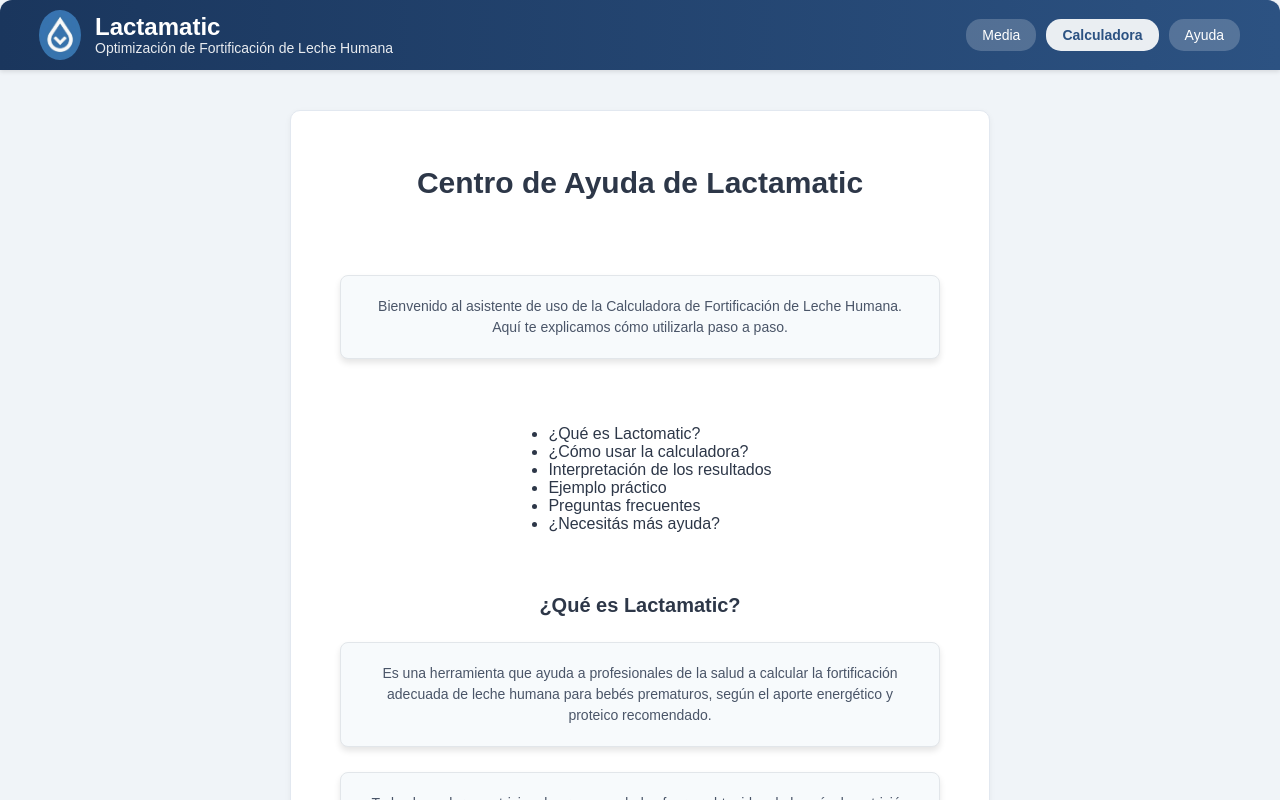
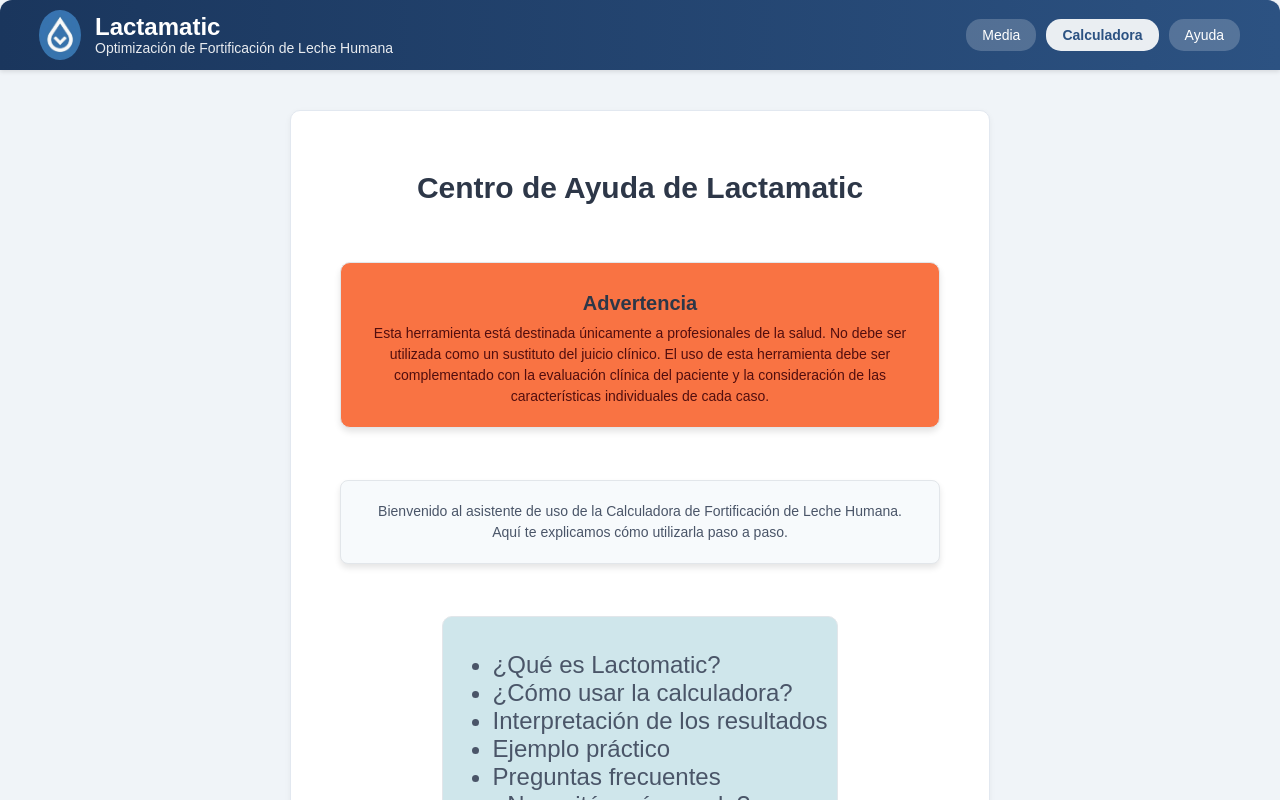
Before and after one commit to gabieb2/LactaMatic, a Next.js app: page /help in a window 1280 px wide. Shown: the top 800 px of the page. Built offline with nearby package versions, Linux system fonts and the light colour scheme; no server answers.

Commit message:
style: Disclaimer added

```diff
--- a/src/Components/helpContainer.js
+++ b/src/Components/helpContainer.js
@@ -10,9 +10,22 @@ function helpContainer() {
           <h2>Centro de Ayuda de Lactamatic</h2>
         </div>
 
+
+
+        <section id="Disclaimer">
+          <p className={styles.ayudaDisclaimer}>
+          <h3 className={styles.ayudaTitulo}>Advertencia</h3>
+            Esta herramienta está destinada únicamente a profesionales de la salud. No debe ser utilizada como un sustituto del juicio clínico.
+            El uso de esta herramienta debe ser complementado con la evaluación clínica del paciente y la consideración de las características individuales de cada caso.
+          </p>
+
+
+        </section>
+
         <p className={styles.ayudaDescripcion}>
           Bienvenido al asistente de uso de la Calculadora de Fortificación de Leche Humana. Aquí te explicamos cómo utilizarla paso a paso.
         </p>
+
 
         {/* Índice / Tabla de contenidos */}
         <nav className={styles.ayudaIndice}>
@@ -27,6 +40,7 @@ function helpContainer() {
           </ul>
         </nav>
 
+
         <section id="que-es">
           <h3 className={styles.ayudaTitulo}>¿Qué es Lactamatic?</h3>
           <p className={styles.ayudaDescripcion}>
@@ -38,8 +52,9 @@ function helpContainer() {
           <div className={styles.citationBox}>
             <p>Los valores nutricionales recomendados se obtuvieron de la guía:</p>
             <blockquote cite="https://doi.org/10.1097/MPG.0000000000003642">
-      <p>Embleton, N. D., et al. (2022). "Enteral Nutrition in Preterm Infants (2022): A Position Paper From the ESPGHAN Committee on Nutrition and Invited Experts". <em>Journal of Pediatric Gastroenterology and Nutrition</em>, 76(2), 248-268. <a href="https://doi.org/10.1097/MPG.0000000000003642" target="_blank">DOI: 10.1097/MPG.0000000000003642</a></p>
-    </blockquote></div>
+            <p>Embleton, N. D., et al. (2022). "Enteral Nutrition in Preterm Infants (2022): A Position Paper From the ESPGHAN Committee on Nutrition and Invited Experts". <em>Journal of Pediatric Gastroenterology and Nutrition</em>, 76(2), 248-268. <a href="https://doi.org/10.1097/MPG.0000000000003642" target="_blank">DOI: 10.1097/MPG.0000000000003642</a></p>
+            </blockquote>
+           </div>
 
     <div className={styles.citationBox}>
             <p>Los datos de la composición de la Leche humana en función del tipo de puerperio y tiempo se obtuvieron del siguiente artículo científico:</p>
@@ -48,6 +63,11 @@ function helpContainer() {
   </blockquote>
 </div>
         </section>
+
+
+
+
+
 
         <section id="como-usar">
           <h3 className={styles.ayudaTitulo}>¿Cómo usar la calculadora?</h3>
--- a/src/Components/helpContainer.module.css
+++ b/src/Components/helpContainer.module.css
@@ -20,6 +20,7 @@
   font-weight: 700;
   color: #2d3748;
   text-align: center;
+  margin: 5px 0;
 }
 
 /* Subtítulo o descripción */
@@ -28,13 +29,44 @@
   border: 1px solid #e2e6ea;
   border-radius: 8px;
   padding: 20px 25px;
-  margin: 25px 0;
+  margin: 25px 5px;
   box-shadow: 0 4px 6px rgba(0,0,0,0.1);
   font-size: 14px;
   color: #4a5568;
   text-align: center;
   line-height: 1.5;
   max-width: 600px;
+
+
+}
+
+.ayudaDisclaimer {
+  background-color: #f97343;
+  border: 1px solid #e2e6ea;
+  border-radius: 10px;
+  padding: 10px 10px;
+  padding-top: 20px ;
+  padding-bottom: 20px ;
+  margin: 2px 0;
+  box-shadow: 0 4px 6px rgba(0,0,0,0.1);
+  font-size: 14px;
+  color: #520e0e;
+  text-align: center;
+  line-height: 1.5;
+  max-width: 600px;
+
+}
+
+.ayudaIndice {
+  background-color: #cfe6eb;
+  border: 1px solid #e2e6ea;
+  border-radius: 10px;
+  padding: 10px 10px;
+  margin: 2px 0;
+  font-size: 24px;
+  color: #4a5568;
+  text-align: left;
+  list-style-type: none;
 }
 
 /* Lista de pasos o instrucciones */
```
Also changed, not shown: src/Components/ResultadosCalculados.js (+5 -5 lines).
